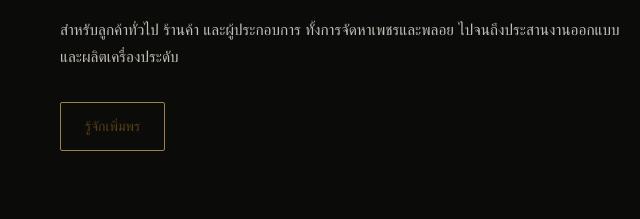
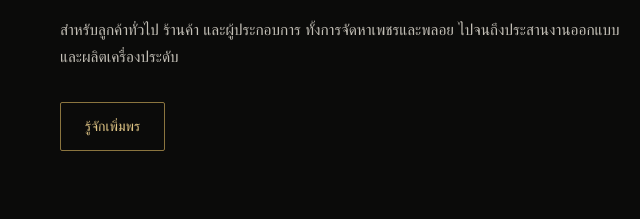
Before and after one commit to saowaporn/Permporn, a website: page index.html in a window 1280 px wide. Shown: the part 1801-2020 px from the top of the page, 612-1252 px from the left. Drawn offline with Linux system fonts and the light colour scheme.

Commit message:
Keep homepage outline buttons readable on black

```diff
--- a/assets/styles.css
+++ b/assets/styles.css
@@ -42,6 +42,7 @@
 body[data-page=index]{background:#000}
 body[data-page=index] main{--ink:#f4f1e9;--muted:#c3bfb6;--soft:#0b0b0a;--line:#332d21;--gold-dark:#d6bb7b;color:var(--ink)}
 body[data-page=index] .section-note{color:#aaa59b}
+body[data-page=index] .button-outline-dark{color:#e0c585;border-color:#8b753f}
 body[data-page=index] .button-outline-dark:hover{background:#c9a9611a;color:#f1d799}
 
 /* Shared responsive rhythm for all pages. Content determines section height. */
```
